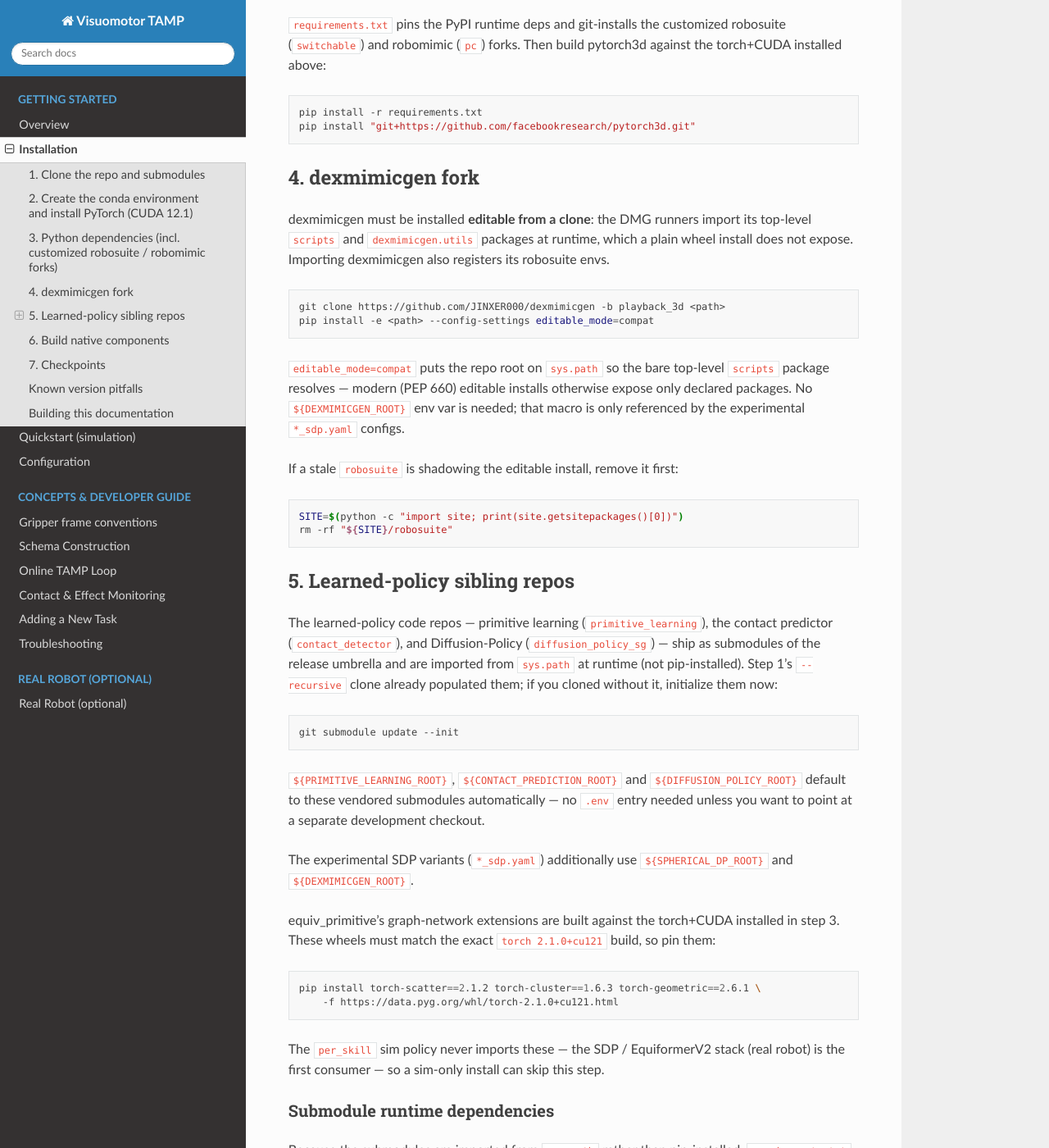
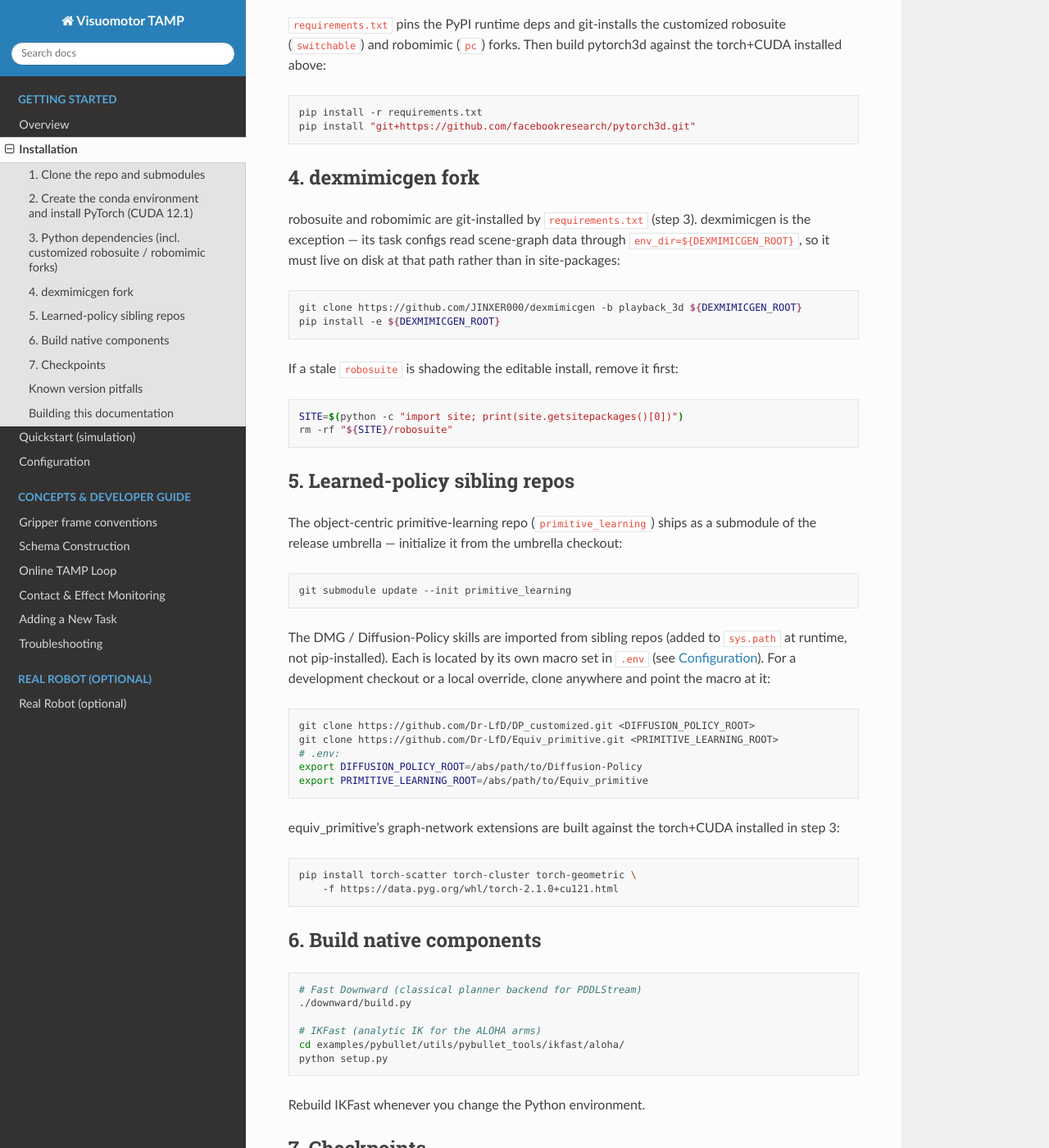
Before and after one commit to Dr-LfD/Dr-LfD-dualArm, a Sphinx documentation site: the page built from docs/source/Installation.md, in a window 1280 px wide and 1400 px high, scrolled down 859 px. Shown: the whole window at 82% size. Built offline with Sphinx 7.4.7 and the Read the Docs theme 3.1.0, drawn with Linux system fonts in a browser that asks for light colours; pages that are not in the unit, such as notebooks, are missing from menus; some of the changed text lies outside the part shown.

````diff
--- a/docs/source/Installation.md
+++ b/docs/source/Installation.md
@@ -4,10 +4,9 @@
 real-robot stack (segmentation perception, GPD grasping, ROS), see
 [Real robot](Real_robot.md).
 
-Paths below are relative to the repo root or use `${REPO_ROOT}` (this repo, auto-set)
-and `${WS_ROOT}` (your external workspace, only for real-robot data). The
-learned-policy dependencies are vendored submodules and need no `.env` for the sim
-route (see [Configuration](Configuration.md)).
+All paths below are relative to the repo root or use `${WS_ROOT}` (your external
+workspace holding the sibling dependency repos) and `${REPO_ROOT}` (this repo).
+Set these via the `.env` file (see [Configuration](Configuration.md)).
 
 ## 1. Clone the repo and submodules
 
@@ -43,20 +42,15 @@
 
 ## 4. dexmimicgen fork
 
-dexmimicgen must be installed **editable from a clone**: the DMG runners import
-its top-level `scripts` and `dexmimicgen.utils` packages at runtime, which a plain
-wheel install does not expose. Importing dexmimicgen also registers its robosuite
-envs.
+robosuite and robomimic are git-installed by `requirements.txt` (step 3).
+dexmimicgen is the exception — its task configs read scene-graph data through
+`env_dir=${DEXMIMICGEN_ROOT}`, so it must live on disk at that path rather than
+in site-packages:
 
 ```bash
-git clone https://github.com/JINXER000/dexmimicgen -b playback_3d <path>
-pip install -e <path> --config-settings editable_mode=compat
+git clone https://github.com/JINXER000/dexmimicgen -b playback_3d ${DEXMIMICGEN_ROOT}
+pip install -e ${DEXMIMICGEN_ROOT}
 ```
-
-`editable_mode=compat` puts the repo root on `sys.path` so the bare top-level
-`scripts` package resolves — modern (PEP 660) editable installs otherwise expose
-only declared packages. No `${DEXMIMICGEN_ROOT}` env var is needed; that macro is
-only referenced by the experimental `*_sdp.yaml` configs.
 
 If a stale `robosuite` is shadowing the editable install, remove it first:
 
@@ -67,60 +61,33 @@
 
 ## 5. Learned-policy sibling repos
 
-The learned-policy code repos — primitive learning (`primitive_learning`), the
-contact predictor (`contact_detector`), and Diffusion-Policy
-(`diffusion_policy_sg`) — ship as submodules of the release umbrella and are
-imported from `sys.path` at runtime (not pip-installed). Step 1's `--recursive`
-clone already populated them; if you cloned without it, initialize them now:
+The object-centric primitive-learning repo (`primitive_learning`) ships as a
+submodule of the release umbrella — initialize it from the umbrella checkout:
 
 ```bash
-git submodule update --init
+git submodule update --init primitive_learning
 ```
 
-`${PRIMITIVE_LEARNING_ROOT}`, `${CONTACT_PREDICTION_ROOT}` and
-`${DIFFUSION_POLICY_ROOT}` default to these vendored submodules automatically —
-no `.env` entry needed unless you want to point at a separate development
-checkout.
+The DMG / Diffusion-Policy skills are imported from sibling repos (added to
+`sys.path` at runtime, not pip-installed). Each is located by its own macro set
+in `.env` (see [Configuration](Configuration.md)). For a development checkout or
+a local override, clone anywhere and point the macro at it:
 
-The experimental SDP variants (`*_sdp.yaml`) additionally use
-`${SPHERICAL_DP_ROOT}` and `${DEXMIMICGEN_ROOT}`.
+```bash
+git clone https://github.com/Dr-LfD/DP_customized.git <DIFFUSION_POLICY_ROOT>
+git clone https://github.com/Dr-LfD/Equiv_primitive.git <PRIMITIVE_LEARNING_ROOT>
+# .env:
+export DIFFUSION_POLICY_ROOT=/abs/path/to/Diffusion-Policy
+export PRIMITIVE_LEARNING_ROOT=/abs/path/to/Equiv_primitive
+```
 
 equiv_primitive's graph-network extensions are built against the torch+CUDA installed in
-step 3. These wheels must match the exact `torch 2.1.0+cu121` build, so pin them:
+step 3:
 
 ```bash
-pip install torch-scatter==2.1.2 torch-cluster==1.6.3 torch-geometric==2.6.1 \
+pip install torch-scatter torch-cluster torch-geometric \
     -f https://data.pyg.org/whl/torch-2.1.0+cu121.html
 ```
-
-The `per_skill` sim policy never imports these — the SDP / EquiformerV2 stack (real
-robot) is the first consumer — so a sim-only install can skip this step.
-
-### Submodule runtime dependencies
-
-Because the submodules are imported from `sys.path` rather than pip-installed,
-`requirements.txt` (step 3) does **not** pull their own dependencies. Their
-authoritative dependency lists are `primitive_learning/setup.py` and
-`diffusion_policy_sg/conda_environment.yaml`; the extras actually needed to run
-the DMG tasks are:
-
-```bash
-pip install wandb transformers          # equiv_primitive: skill/task BERT + logging
-```
-
-Two need special handling:
-
-- **gym** is pinned to `0.21.0` by `diffusion_policy_sg`, and its sdist fails to
-  build under modern setuptools. Install it isolated:
-  ```bash
-  pip install "setuptools<66" "wheel<0.40" && pip install gym==0.21.0
-  ```
-- **pytorch3d** must match your torch/CUDA build. No prebuilt wheel exists for the
-  `torch 2.1.0+cu121` stack above, so build it from source (needs the CUDA
-  toolkit / `nvcc`; install `cuda-nvcc` from conda if the system lacks it):
-  ```bash
-  pip install "git+https://github.com/facebookresearch/pytorch3d.git@v0.7.6"
-  ```
 
 ## 6. Build native components
 
@@ -137,18 +104,9 @@
 
 ## 7. Checkpoints
 
-Download the DMG / Diffusion-Policy checkpoints for the two tasks into
-`${REPO_ROOT}/ckpt/`, where the task configs already expect them:
-
-```bash
-python download_ckpts.py                  # both tasks (~2.9 GB)
-python download_ckpts.py --task threading # threading only
-```
-
-No manual placement is needed — the configs reference
-`${REPO_ROOT}/ckpt/dmg_<task>/{equi.pth,biop.pth,policy.ckpt}`. See
-[Configuration](Configuration.md) for the layout and the `--dp_ckpt` / `--sg`
-runtime overrides.
+Place the DMG / Diffusion-Policy checkpoints for the two tasks where the task
+configs expect them (see [Configuration](Configuration.md) for the config layout
+and the `--dp_ckpt` / `--sg` runtime overrides).
 
 You are now ready to run the simulation examples — see [Quickstart](Quickstart.md).
 
````
Also changed, not shown: README.md (+83 -1 lines), docs/source/Configuration.md (+19 -30 lines), repo_paths.py (+7 -23 lines), 4 other files.
